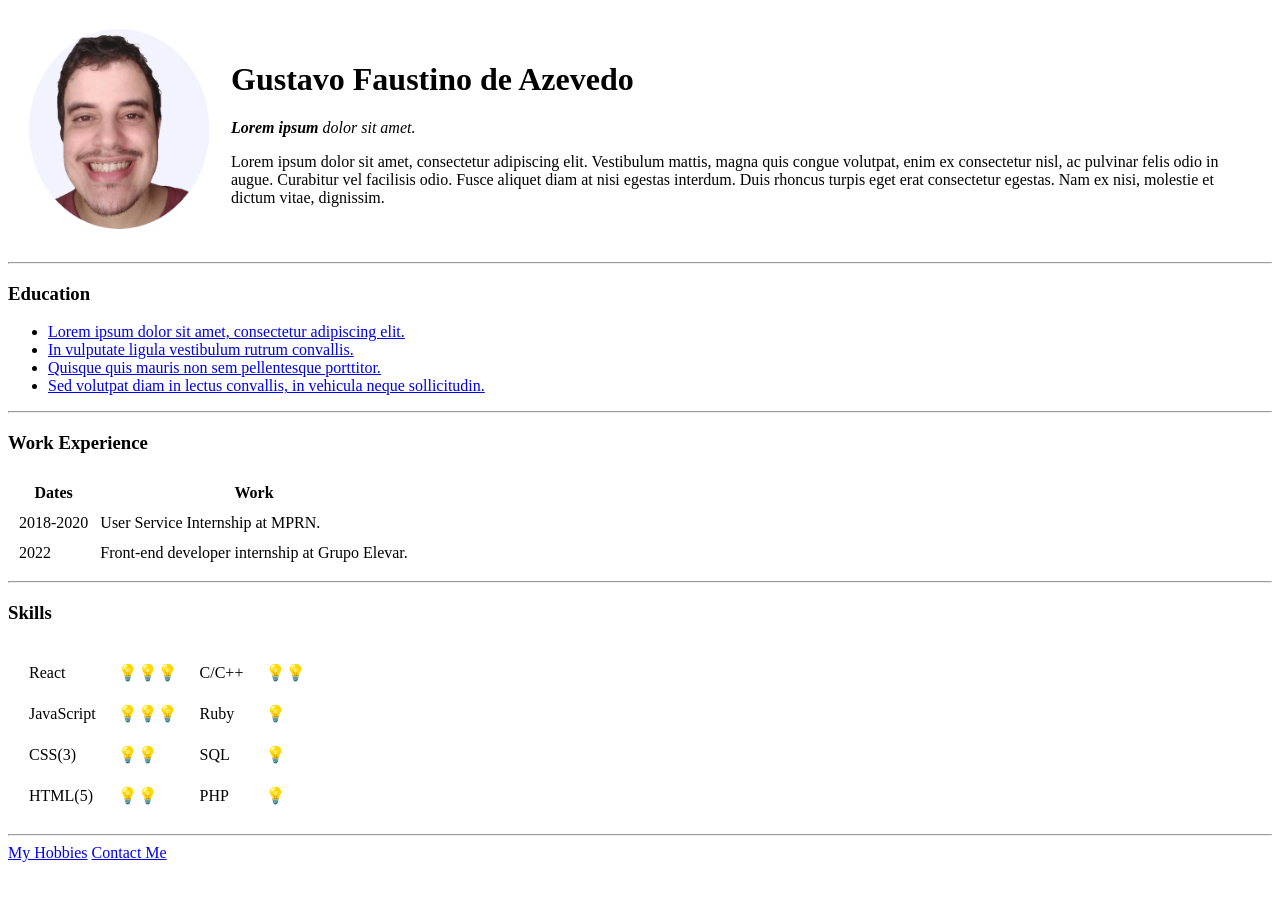
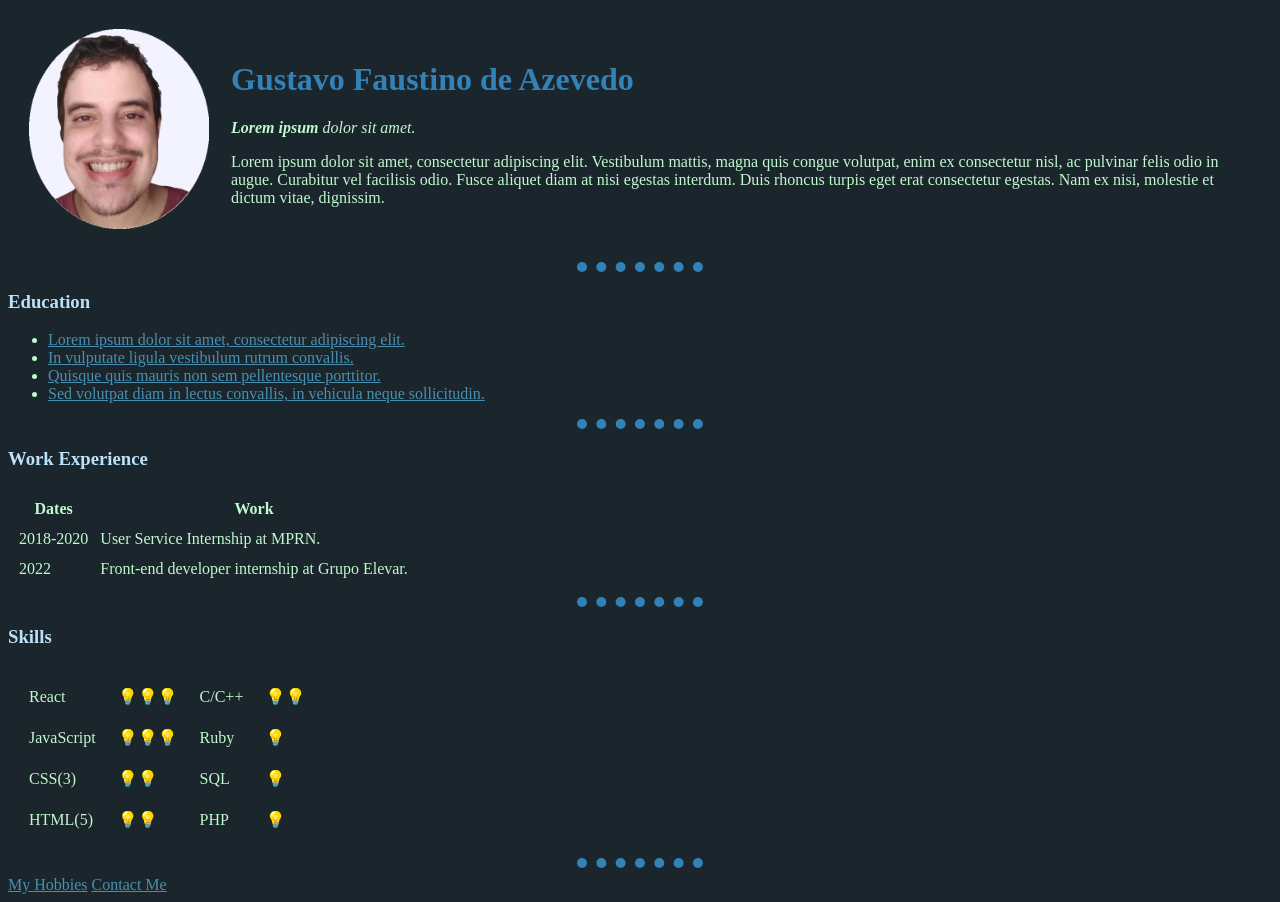
Before and after one commit to Gustavo195/Web-Development, a plain HTML site: page HTML - Personal Site/index.html in a window 1280 px wide. Before the commit the page ends 870 px from the top, so only its background shows below. Drawn offline with Linux system fonts and the light colour scheme.

Commit message:
Basic CSS

```diff
--- /dev/null
+++ b/HTML - Personal Site/CSS/styles.css
@@ -0,0 +1,23 @@
+body {
+  background-color: #1B262C;
+  color: #C1F8CF;
+}
+
+hr {
+  border-style: none;
+  border-color: #3282B8;
+  border-top-style: dotted;
+  border-width: 10px;
+  width: 10%;
+
+}
+h3{
+  color: #BBE1FA;
+}
+h1{
+  color:#3282B8;
+}
+
+a{
+  color: #488FB1;
+}
--- a/HTML - Personal Site/index.html
+++ b/HTML - Personal Site/index.html
@@ -4,10 +4,11 @@
 <head>
   <meta charset="utf-8">
   <title>Gustavo's Personal Site</title>
+  <link rel="stylesheet" href="CSS/styles.css">
 </head>
 
 <body>
-  <table cellspacing='20' >
+  <table cellspacing='20'>
     <tr>
       <td>
         <img src="images/gustavo_face.png" width="180" height="200" alt="gustavo
```
Also changed, not shown: HTML - Personal Site/contact.html (+6 -2 lines), HTML - Personal Site/hobbies.html (+4 -0 lines), index.html (+1 -1 lines). Lines whose indentation alone changed are shown as unchanged.
